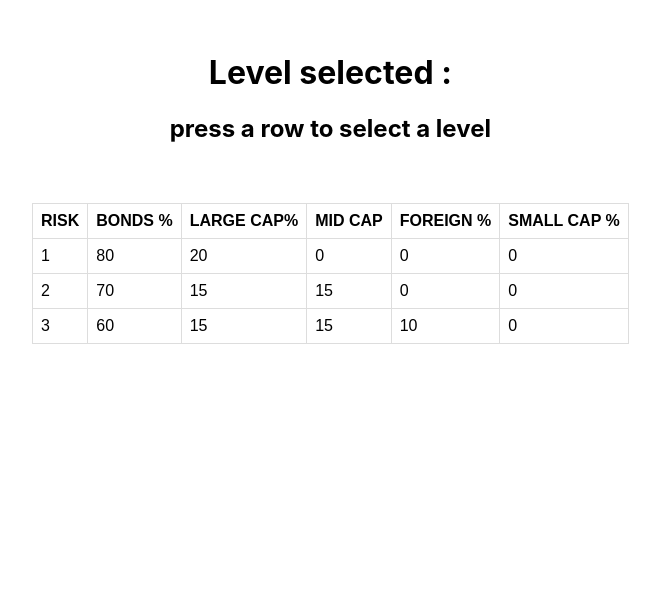
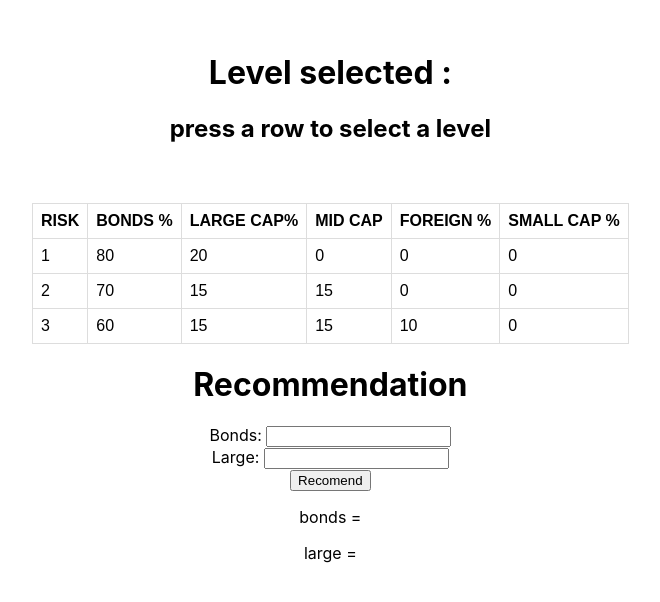
Before and after one commit to Javierms17/reactChallenge, a React (Create React App) app in the folder app/: page / in a window 1280 px wide. Shown: the part 128-730 px from the top of the page, without its empty margins (352-1012 px from the left). Built offline with nearby package versions, Linux system fonts and the light colour scheme.

Commit message:
starting form

```diff
--- a/app/src/App.js
+++ b/app/src/App.js
@@ -5,6 +5,7 @@ import {useSelector} from 'react-redux';
 import {setLevel} from './actions';
 import { useDispatch } from 'react-redux'
 import Chart from './components/Chart/Chart';
+import Recommendation from './components/Recommendation/Recommendation';
 
 function App() {
   const level = useSelector (state => state.level);
@@ -33,8 +34,9 @@ function App() {
       <Chart list={list} />
     </div>
      :"" }
+     <Recommendation/>
+    </div>
 
-    </div>
 
 
   );
--- /dev/null
+++ b/app/src/components/Recommendation/Recommendation.js
@@ -0,0 +1,40 @@
+import React, { useState } from 'react';
+
+
+
+function Recommendation(){
+   const [bonds,setBonds] = useState('');
+   const [large,setLarge] = useState('');
+   const largeChange = (e) => {
+    const value = e.target.value;
+    setLarge(value);
+    }
+    const bondsChange = (e) => {
+        const value = e.target.value;
+        setBonds(value);
+    }
+    return(
+        <div>
+            <form onSubmit={ev =>{
+                ev.preventDefault();
+                setBonds(ev.target.bonds.value);
+
+            }}>
+
+
+            <h1>Recommendation</h1>
+            <label>Bonds: </label>
+            <input type='text' name='bonds' value={bonds} autoComplete='off' onChange={bondsChange}/>
+           <br/>
+           <label>Large: </label>
+            <input type='text' name='large' value={large} autoComplete='off' onChange={largeChange}/>
+           <br/>
+            <button type='submit' >Recomend </button>
+            <p> bonds =  {bonds}</p>
+            <p> large =  {large}</p>
+            </form>
+        </div>
+    )
+
+}
+export  default Recommendation
```
